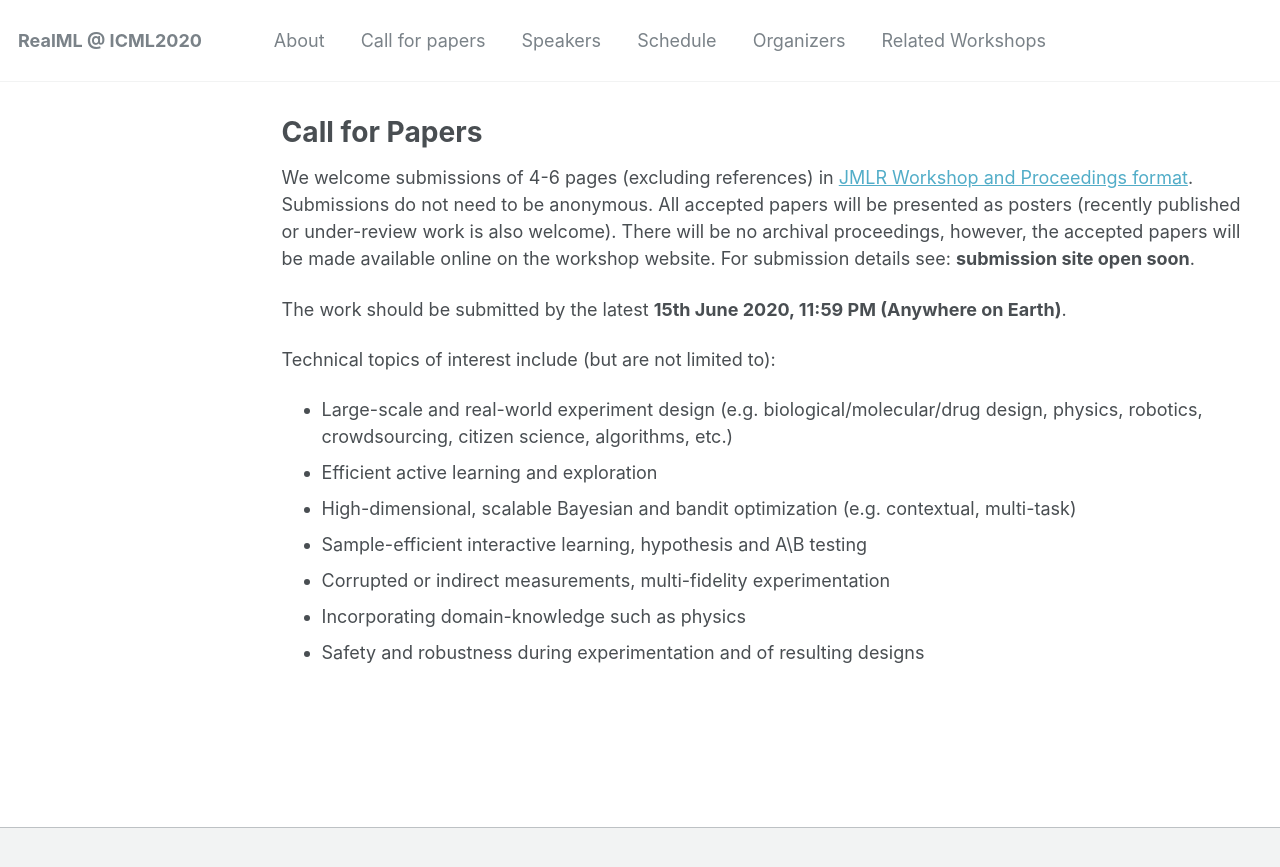
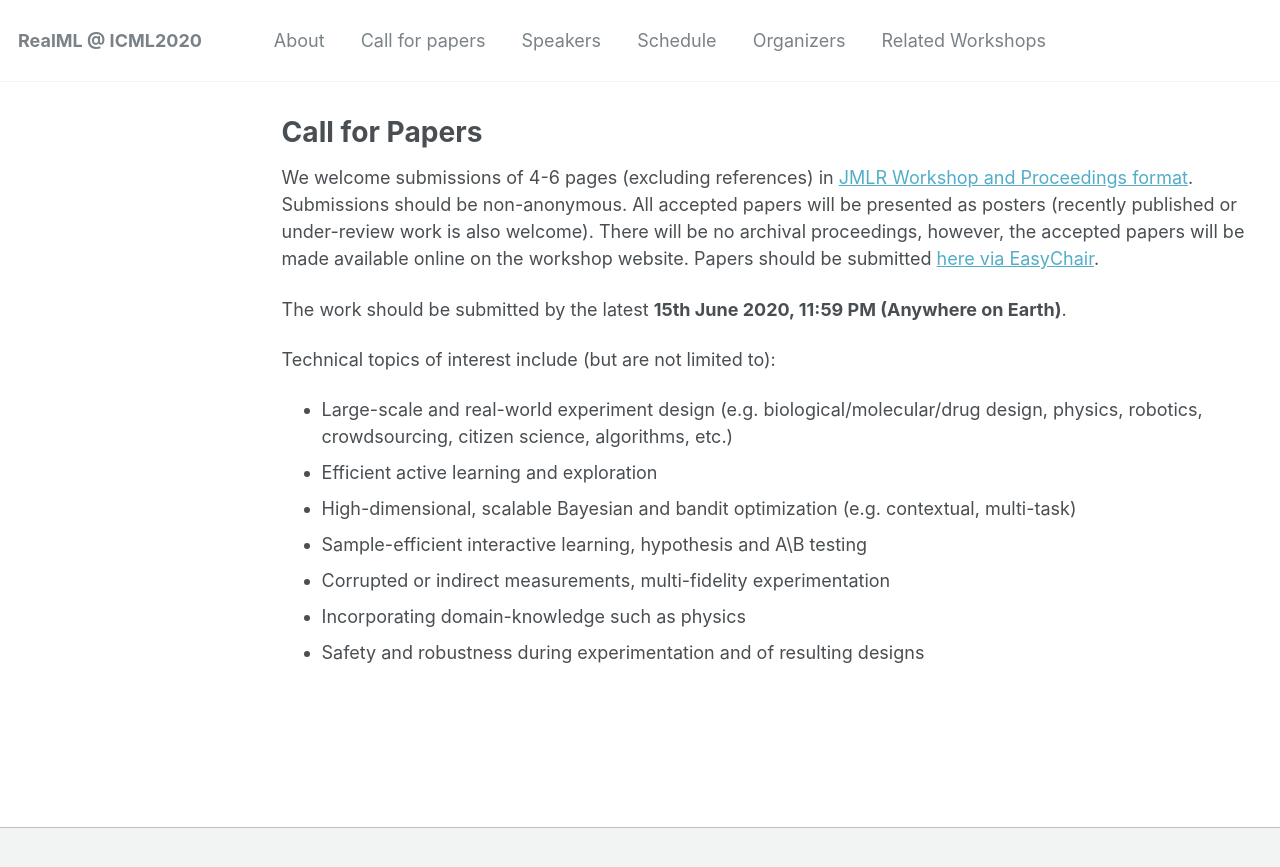
Before and after one commit to realworldml/icml2023, a Jekyll site: the page built from _pages/cfp.md, in a window 1280 px wide. Shown: the top 867 px of the page. Built offline with Jekyll 4.4.1, drawn with Linux system fonts in a browser that asks for light colours.

Commit message:
Add EasyChair url to CFP page

```diff
--- a/_pages/cfp.md
+++ b/_pages/cfp.md
@@ -11,7 +11,7 @@ Now is the perfect time for experiment design and active learning methods to mak
 <!--<p style="text-align: justify;">-->
 <!--</p>-->
 
-We welcome submissions of 4-6 pages (excluding references) in [JMLR Workshop and Proceedings format](https://www.overleaf.com/latex/templates/template-for-journal-of-machine-learning-research-jmlr-with-jmlr2e-dot-sty/vjcpxhvztrjn). Submissions do not need to be anonymous. All accepted papers will be presented as posters (recently published or under-review work is also welcome). There will be no archival proceedings, however, the accepted papers will be made available online on the workshop website. For submission details see: **submission site open soon**.
+We welcome submissions of 4-6 pages (excluding references) in [JMLR Workshop and Proceedings format](https://www.overleaf.com/latex/templates/template-for-journal-of-machine-learning-research-jmlr-with-jmlr2e-dot-sty/vjcpxhvztrjn). Submissions should be non-anonymous. All accepted papers will be presented as posters (recently published or under-review work is also welcome). There will be no archival proceedings, however, the accepted papers will be made available online on the workshop website. Papers should be submitted [here via EasyChair](https://easychair.org/cfp/realml-icml2020).
 
 The work should be submitted by the latest **15th June 2020, 11:59 PM (Anywhere on Earth)**.
 
```
